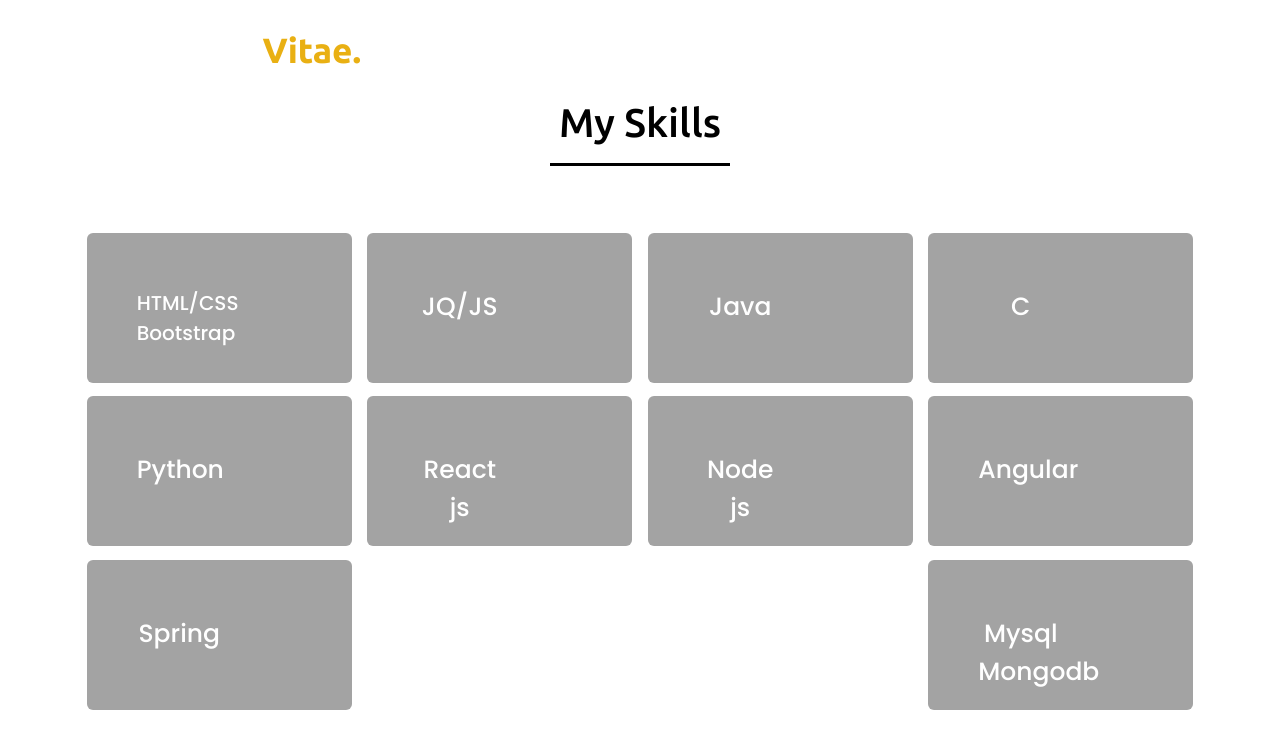
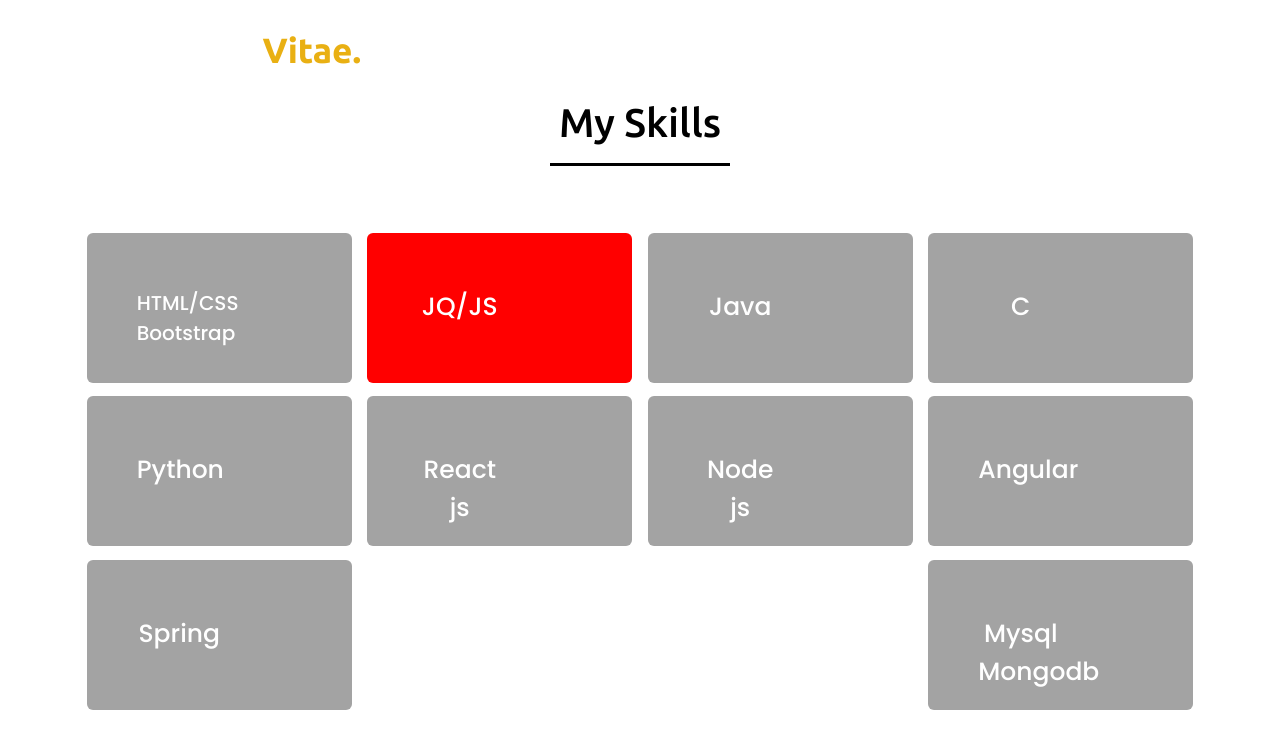
Before and after one commit to ggowtam/portfolio, a plain HTML site: page index.html in a window 1280 px wide. Both pictures are taken after a click on the link "Skills". Shown: the part 2267-3015 px from the top of the page. Drawn offline with nearby package versions, Linux system fonts and the light colour scheme.

Commit message:
Update style.css

```diff
--- a/style.css
+++ b/style.css
@@ -441,7 +441,7 @@
 .skills .serv-content .card2 {
     width: calc(25% - 15px);
     height: 150px;
-    background: #a3a3a3;
+    background: #ff0000;
     text-align: center;
     border-radius: 6px;
     padding: 50px 130px;
```
